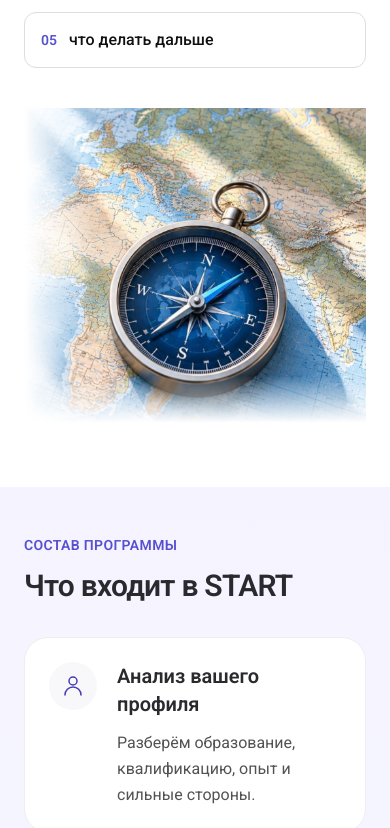
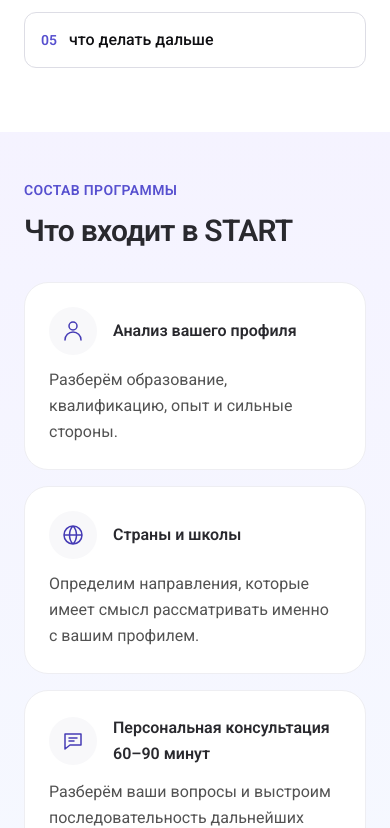
Before and after one commit to Ab-web-creator/globalTeachers, a Next.js app: page /programs/start in a window 390 px wide. Shown: the part 3356-4184 px from the top of the page. Built offline with nearby package versions, Linux system fonts and the light colour scheme.

Commit message:
VIP started

```diff
--- /dev/null
+++ b/app/programs/components/highlight-card.tsx
@@ -0,0 +1,6 @@
+import type { ReactNode } from "react";
+
+// Card frame for highlighted facts: transparent on phones, violet gradient from sm.
+export default function HighlightCard({ children }: { children: ReactNode }) {
+  return <div className="flex h-full flex-col justify-center rounded-3xl p-6 sm:bg-linear-to-br sm:from-brand-50 sm:to-violet-100 sm:p-8">{children}</div>;
+}
--- a/app/programs/components/program-section.tsx
+++ b/app/programs/components/program-section.tsx
@@ -16,10 +16,12 @@ type Props = {
   asideAlign?: "center" | "end";
   children?: ReactNode;
   footer?: ReactNode;
+  // Drops the bottom padding on phones, for a section that ends the page with an edge-to-edge banner.
+  flushBottom?: boolean;
 };
 
 // A full-width page section: optional gradient fade, eyebrow, heading, then content; `aside` sits in a second column on lg.
-export default function ProgramSection({ id, label, title, fade, fadeDirection = "up", aside, asideAlign = "center", decoration, children, footer }: Props) {
+export default function ProgramSection({ id, label, title, fade, fadeDirection = "up", aside, asideAlign = "center", decoration, children, footer, flushBottom = false }: Props) {
   const header = (
     <>
       <SectionLabel>{label}</SectionLabel>
@@ -28,7 +30,7 @@ export default function ProgramSection({ id, label, title, fade, fadeDirection =
   );
 
   return (
-    <section aria-labelledby={id} className={`relative isolate ${fade ? (fadeDirection === "down" ? "py-12 sm:py-16 lg:py-20" : "pb-12 sm:pb-16 lg:pb-20") : ""} ${aside ? "grid items-center gap-10 lg:grid-cols-2 lg:gap-16" : ""}`}>
+    <section aria-labelledby={id} className={`relative isolate ${fade ? `${fadeDirection === "down" ? "pt-12 sm:pt-16 lg:pt-20" : ""} ${flushBottom ? "" : "pb-12"} sm:pb-16 lg:pb-20` : ""} ${aside ? "grid items-center gap-10 lg:grid-cols-2 lg:gap-16" : ""}`}>
       {fade && <SectionFade tone={fade} direction={fadeDirection} />}
       {decoration && <div aria-hidden="true" className="pointer-events-none absolute top-0 right-0 -z-10 hidden lg:block">{decoration}</div>}
       {aside ? (
--- /dev/null
+++ b/app/programs/components/question-card.tsx
@@ -0,0 +1,11 @@
+import HighlightCard from "./highlight-card";
+
+// A highlighted card that leads into one key question, shown in a bordered box.
+export default function QuestionCard({ lead, question }: { lead: string; question: string }) {
+  return (
+    <HighlightCard>
+      <p className="leading-relaxed text-neutral-600">{lead}</p>
+      <p className="mt-4 rounded-2xl border border-brand-300 px-4 py-5 text-center text-lg font-semibold leading-snug text-brand-500">{question}</p>
+    </HighlightCard>
+  );
+}
--- a/app/programs/components/stat-card.tsx
+++ b/app/programs/components/stat-card.tsx
@@ -1,12 +1,14 @@
+import HighlightCard from "./highlight-card";
+
 // A highlighted card led by one big figure, e.g. a support period.
 export default function StatCard({ value, label, text }: { value: string; label: string; text: string }) {
   return (
-    <div className="flex h-full flex-col justify-center rounded-3xl bg-linear-to-br from-brand-50 to-violet-100 p-6 sm:p-8">
+    <HighlightCard>
       <div className="rounded-2xl border border-brand-300 px-4 py-5 text-center">
         <p className="text-5xl font-semibold tracking-tight text-brand-500">{value}</p>
         <p className="mt-2 text-lg font-semibold text-brand-950">{label}</p>
       </div>
       <p className="mt-4 leading-relaxed text-neutral-600">{text}</p>
-    </div>
+    </HighlightCard>
   );
 }
--- a/app/programs/pro/pro-approach.tsx
+++ b/app/programs/pro/pro-approach.tsx
@@ -11,13 +11,13 @@ export default function ProApproach() {
       <SectionFade tone="violet" />
       <div className="min-w-0 lg:col-span-3">
         <SectionLabel>Подход</SectionLabel>
-        <SectionHeading id="pro-approach">Не просто рекомендации — мы готовим вместе с вами</SectionHeading>
+        <SectionHeading id="pro-approach">Не просто рекомендации —<br />мы готовим вместе с вами</SectionHeading>
         {approach.paragraphs.map((text) => <p key={text} className="mt-4 max-w-2xl text-lg leading-relaxed text-neutral-600">{text}</p>)}
         <p className="mt-6 text-lg font-medium leading-relaxed text-brand-950">{approach.flowTitle}</p>
         <NumberedSteps flow={approach.flow} />
       </div>
-      <div style={{ aspectRatio: "25 / 23" }} className="relative w-full max-w-md justify-self-center lg:col-span-2">
-        <Image src="/images/consultation-globe-books.png" alt="Глобус, книги и паспорт на рабочем столе" fill sizes="(min-width: 1024px) 40vw, (min-width: 640px) 448px, 100vw" className="object-cover object-left mask-l-from-80% mask-b-from-85%" />
+      <div style={{ aspectRatio: "25 / 23" }} className="relative hidden w-full max-w-md justify-self-center lg:col-span-2 lg:block">
+        <Image src="/images/consultation-globe-books.png" alt="Глобус, книги и паспорт на рабочем столе" fill sizes="448px" className="object-cover object-left mask-l-from-80% mask-b-from-85%" />
       </div>
     </section>
   );
--- a/app/programs/start/start-guide.tsx
+++ b/app/programs/start/start-guide.tsx
@@ -31,7 +31,7 @@ export default function StartGuide({ children }: { children?: ReactNode }) {
         </div>
       </div>
       <StartOutcomes flow={approach.outcome} />
-      <ProgramSection id="start-inclusions" label="Состав программы" title="Что входит в START" fade="violet" fadeDirection="down">
+      <ProgramSection id="start-inclusions" label="Состав программы" title="Что входит в START" fade="violet" fadeDirection="down" flushBottom>
         <ul className="mt-8 grid gap-4 md:grid-cols-2 xl:grid-cols-3">
           {inclusions.map(({ icon, title, text }) => <IconCard key={title} icon={icons[icon]} title={title} paragraphs={[text]} />)}
         </ul>
--- a/app/programs/start/start-outcomes.tsx
+++ b/app/programs/start/start-outcomes.tsx
@@ -12,8 +12,8 @@ export default function StartOutcomes({ flow }: { flow: string }) {
         <p className="mt-4 max-w-2xl text-lg leading-relaxed text-neutral-600">После разбора вашего профиля и персональной консультации у вас появится понятный план самостоятельного поиска работы — от выбора подходящих школ до подготовки первых откликов.</p>
         <NumberedSteps flow={flow} />
       </div>
-      <div style={{ aspectRatio: "25 / 23" }} className="relative w-full max-w-md justify-self-center lg:col-span-2">
-        <Image src="/images/career-compass.png" alt="Компас на карте мира" fill sizes="(min-width: 1024px) 40vw, (min-width: 640px) 448px, 100vw" className="object-cover mask-l-from-80% mask-b-from-85%" />
+      <div style={{ aspectRatio: "25 / 23" }} className="relative hidden w-full max-w-md justify-self-center lg:col-span-2 lg:block">
+        <Image src="/images/career-compass.png" alt="Компас на карте мира" fill sizes="448px" className="object-cover mask-l-from-80% mask-b-from-85%" />
       </div>
     </section>
   );
--- a/app/services/components/cv-portfolio/quality-section.tsx
+++ b/app/services/components/cv-portfolio/quality-section.tsx
@@ -4,8 +4,8 @@ import ReviewChecklist from "./review-checklist";
 
 export default function QualitySection() {
   return (
-    <div className="relative left-1/2 w-screen -translate-x-1/2 bg-linear-to-r from-blue-50 to-violet-100">
-      <div className="mx-auto grid max-w-400 gap-6 px-6 py-12 sm:px-10 sm:py-16 lg:grid-cols-2 lg:px-16 lg:py-20 xl:px-20">
+    <div className="relative left-1/2 w-screen -translate-x-1/2 bg-linear-to-b from-violet-100 via-blue-50 via-25% to-transparent to-50%">
+      <div className="mx-auto grid max-w-400 gap-6 px-6 pt-12 sm:px-10 sm:py-16 lg:grid-cols-2 lg:px-16 lg:py-20 xl:px-20">
         <ReviewChecklist />
         <IconPanel id="portfolio-quality" title="Главное — качество, а не количество" icon="gem">
           <p className="mt-5 max-w-[64ch] leading-relaxed text-neutral-600">Не стоит собирать десятки страниц документов и фотографий только для того, чтобы портфолио выглядело большим.</p>
--- a/app/services/components/icon-card.tsx
+++ b/app/services/components/icon-card.tsx
@@ -1,14 +1,15 @@
 import FlowChips from "./flow-chips";
 import LineIcon from "./line-icon";
 
+// On phones the icon and heading share a row and the text runs full width below; from sm the icon sits in its own column.
 export default function IconCard({ icon, title, paragraphs }: { icon: string; title: string; paragraphs: string[] }) {
   return (
-    <li className="group flex items-start gap-5 rounded-3xl border border-brand-100 bg-white p-6 transition-colors hover:border-brand-300 hover:shadow-lg hover:shadow-brand-500/10 sm:p-8">
-      <span aria-hidden="true" className="flex size-12 shrink-0 items-center justify-center rounded-full bg-brand-50 text-brand-600 transition-colors group-hover:bg-brand-500 group-hover:text-white">
+    <li className="group grid grid-cols-[auto_1fr] content-start items-center gap-x-4 gap-y-3 rounded-3xl border border-brand-100 bg-white p-6 transition-colors hover:border-brand-300 hover:shadow-lg hover:shadow-brand-500/10 sm:items-start sm:gap-x-5 sm:p-8">
+      <span aria-hidden="true" className="flex size-12 shrink-0 items-center justify-center rounded-full bg-brand-50 text-brand-600 transition-colors group-hover:bg-brand-500 group-hover:text-white sm:row-span-2">
         <LineIcon path={icon} className="size-6" />
       </span>
-      <div className="min-w-0 space-y-3">
-        <h3 className="text-xl font-semibold">{title}</h3>
+      <h3 className="min-w-0 text-base font-semibold leading-relaxed">{title}</h3>
+      <div className="col-span-2 min-w-0 space-y-3 sm:col-span-1 sm:col-start-2">
         {paragraphs.map((text) => text.includes("→")
           ? <FlowChips key={text} text={text} />
           : <p key={text} className="leading-relaxed text-neutral-600">{text}</p>)}
--- a/app/services/components/support-banner.tsx
+++ b/app/services/components/support-banner.tsx
@@ -8,11 +8,11 @@ type Props = { id: string; label: string; title: string; text: string; image: st
 
 export default function SupportBanner({ id, label, title, text, image, children }: Props) {
   return (
-    <section aria-labelledby={id} className="grid overflow-hidden rounded-3xl bg-linear-to-br from-brand-50 to-brand-300/20 md:grid-cols-5">
+    <section aria-labelledby={id} className="-mx-6 -mb-12 grid overflow-hidden bg-linear-to-br from-brand-50 to-brand-300/20 sm:mx-0 sm:mb-0 sm:rounded-3xl md:grid-cols-5">
       <div className="relative min-h-64 md:col-span-2">
         <Image src={image} alt="" fill sizes="(min-width: 1600px) 576px, (min-width: 768px) 40vw, 100vw" className="object-cover" />
       </div>
-      <div className="relative isolate p-7 sm:p-10 md:col-span-3">
+      <div className="relative isolate p-7 pb-10 sm:p-10 md:col-span-3">
         <div aria-hidden="true" className={styles.ornament} />
         <SectionLabel>{label}</SectionLabel>
         <SectionHeading id={id}>{title}</SectionHeading>
```
Also changed, not shown: app/programs/pro/content.ts (+18 -15 lines), app/programs/pro/pro-guide.tsx (+7 -2 lines).
